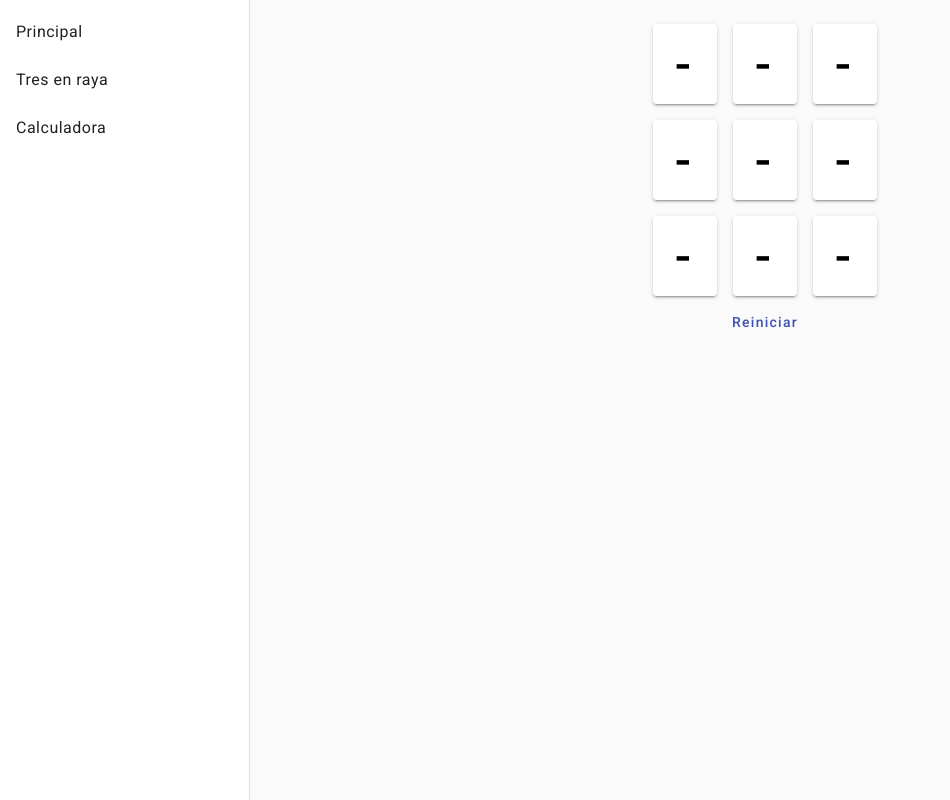
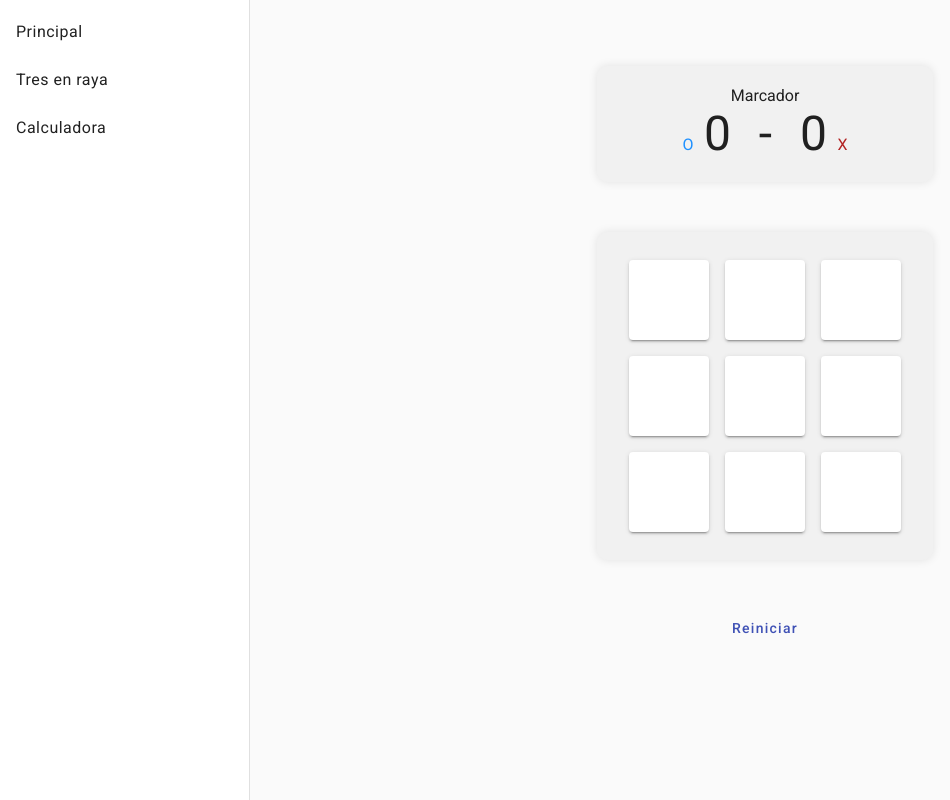
Before and after one commit to CampusDual/cd2024bfi1g3-micro, an Angular app in the folder AngularPruebas/test-app/: page /tres-raya in a window 1280 px wide. Shown: the whole page, without its empty margins (0-950 px from the left). Built offline with nearby package versions, Linux system fonts and the light colour scheme; a web font is replaced by a local one.

Commit message:
Crear marcador 3 en raya Dar formato css a 3 en raya Hacer que el primer jugador sea siempre 'X' Formatear código de tres-raya.component.ts Importar MatFormFieldModule en app.module.ts

```diff
--- a/AngularPruebas/test-app/src/app/app.module.ts
+++ b/AngularPruebas/test-app/src/app/app.module.ts
@@ -11,6 +11,7 @@ import { MatSidenavModule } from '@angular/material/sidenav';
 import { MatListModule } from '@angular/material/list';
 import { MatButtonModule } from '@angular/material/button';
 import { MatIconModule } from '@angular/material/icon';
+import { MatFormFieldModule } from '@angular/material/form-field';
 import { FormsModule } from '@angular/forms';
 
 @NgModule({
@@ -28,6 +29,7 @@ import { FormsModule } from '@angular/forms';
     MatListModule,
     MatButtonModule,
     MatIconModule,
+    MatFormFieldModule,
     FormsModule
   ],
   providers: [],
--- a/AngularPruebas/test-app/src/app/components/tres-raya/tres-raya.component.css
+++ b/AngularPruebas/test-app/src/app/components/tres-raya/tres-raya.component.css
@@ -1,5 +1,39 @@
 .casilla {
   height: 5rem;
+  width: 5rem;
   margin: 0.5rem;
   font-size: 3rem;
 }
+
+.marcador {
+  width: 3rem;
+  font-size: 3rem;
+  display: inline-block;
+}
+
+.signoO {
+  display: inline-block;
+  color: dodgerblue;
+}
+
+.signoX {
+  display: inline-block;
+  color: firebrick;
+}
+
+.tableroDiv,
+.reiniciarDiv {
+  text-align: center;
+  justify-content: space-around;
+}
+
+.tableroDiv,
+.resultadoDiv {
+  width: 21rem;
+  margin: 50px auto;
+  background-color: #f1f1f1;
+  padding: 20px;
+  border-radius: 10px;
+  box-shadow: 0px 0px 10px rgba(0, 0, 0, 0.1);
+  text-align: center;
+}
--- a/AngularPruebas/test-app/src/app/components/tres-raya/tres-raya.component.html
+++ b/AngularPruebas/test-app/src/app/components/tres-raya/tres-raya.component.html
@@ -1,4 +1,13 @@
-<div style="text-align: center">
+<div class="resultadoDiv">
+  <div>Marcador</div>
+  <div class="signoO">O</div>
+  <div class="marcador">{{ marcadorO }}</div>
+  <div class="marcador">-</div>
+  <div class="marcador">{{ marcadorX }}</div>
+  <div class="signoX">X</div>
+</div>
+
+<div class="tableroDiv">
   <button mat-raised-button (click)="presion(0, 0)" class="casilla">
     {{ posiciones[0][0] }}
   </button>
@@ -29,6 +38,6 @@
     {{ posiciones[2][2] }}
   </button>
 </div>
-<div style="text-align: center">
+<div class="reiniciarDiv">
   <button mat-button color="primary" (click)="reiniciar()">Reiniciar</button>
 </div>
--- a/AngularPruebas/test-app/src/app/components/tres-raya/tres-raya.component.ts
+++ b/AngularPruebas/test-app/src/app/components/tres-raya/tres-raya.component.ts
@@ -3,16 +3,18 @@ import { Component } from '@angular/core';
 @Component({
   selector: 'app-tres-raya',
   templateUrl: './tres-raya.component.html',
-  styleUrls: ['./tres-raya.component.css']
+  styleUrls: ['./tres-raya.component.css'],
 })
 export class TresRayaComponent {
   posiciones = [
-    ['-', '-', '-'],
-    ['-', '-', '-'],
-    ['-', '-', '-']
+    [' ', ' ', ' '],
+    [' ', ' ', ' '],
+    [' ', ' ', ' '],
   ];
 
-  jugadorActual = 'O';
+  jugadorActual = 'X';
+  marcadorX: number = 0;
+  marcadorO: number = 0;
 
   presion(fila: number, columna: number) {
     if (this.casillaLibre(fila, columna)) {
@@ -24,56 +26,72 @@ export class TresRayaComponent {
   }
 
   casillaLibre(fila: number, columna: number): boolean {
-    return this.posiciones[fila][columna] == '-';
+    return this.posiciones[fila][columna] == ' ';
   }
 
   verificarGano(jugador: string) {
-    if (this.posiciones[0][0] == jugador &&
+    if (
+      this.posiciones[0][0] == jugador &&
       this.posiciones[0][1] == jugador &&
-      this.posiciones[0][2] == jugador) {
-      alert(`Ganó: ${jugador}`);
+      this.posiciones[0][2] == jugador
+    ) {
+      this.anunciarGanador(jugador);
     }
 
-    if (this.posiciones[1][0] == jugador &&
+    if (
+      this.posiciones[1][0] == jugador &&
       this.posiciones[1][1] == jugador &&
-      this.posiciones[1][2] == jugador) {
-      alert(`Ganó: ${jugador}`);
+      this.posiciones[1][2] == jugador
+    ) {
+      this.anunciarGanador(jugador);
     }
 
-    if (this.posiciones[2][0] == jugador &&
+    if (
+      this.posiciones[2][0] == jugador &&
       this.posiciones[2][1] == jugador &&
-      this.posiciones[2][2] == jugador) {
-      alert(`Ganó: ${jugador}`);
+      this.posiciones[2][2] == jugador
+    ) {
+      this.anunciarGanador(jugador);
     }
 
-    if (this.posiciones[0][0] == jugador &&
+    if (
+      this.posiciones[0][0] == jugador &&
       this.posiciones[1][0] == jugador &&
-      this.posiciones[2][0] == jugador) {
-      alert(`Ganó: ${jugador}`);
+      this.posiciones[2][0] == jugador
+    ) {
+      this.anunciarGanador(jugador);
     }
 
-    if (this.posiciones[0][1] == jugador &&
+    if (
+      this.posiciones[0][1] == jugador &&
       this.posiciones[1][1] == jugador &&
-      this.posiciones[2][1] == jugador) {
-      alert(`Ganó: ${jugador}`);
+      this.posiciones[2][1] == jugador
+    ) {
+      this.anunciarGanador(jugador);
     }
 
-    if (this.posiciones[0][2] == jugador &&
+    if (
+      this.posiciones[0][2] == jugador &&
       this.posiciones[1][2] == jugador &&
-      this.posiciones[2][2] == jugador) {
-      alert(`Ganó: ${jugador}`);
+      this.posiciones[2][2] == jugador
+    ) {
+      this.anunciarGanador(jugador);
     }
 
-    if (this.posiciones[0][0] == jugador &&
+    if (
+      this.posiciones[0][0] == jugador &&
       this.posiciones[1][1] == jugador &&
-      this.posiciones[2][2] == jugador) {
-      alert(`Ganó: ${jugador}`);
+      this.posiciones[2][2] == jugador
+    ) {
+      this.anunciarGanador(jugador);
     }
 
-    if (this.posiciones[0][2] == jugador &&
+    if (
+      this.posiciones[0][2] == jugador &&
       this.posiciones[1][1] == jugador &&
-      this.posiciones[2][0] == jugador) {
-      alert(`Ganó: ${jugador}`);
+      this.posiciones[2][0] == jugador
+    ) {
+      this.anunciarGanador(jugador);
     }
   }
 
@@ -88,8 +106,23 @@ export class TresRayaComponent {
   reiniciar() {
     for (let fila = 0; fila < this.posiciones.length; fila++) {
       for (let columna = 0; columna < this.posiciones.length; columna++) {
-        this.posiciones[fila][columna] = '-';
+        this.posiciones[fila][columna] = ' ';
       }
     }
+    this.jugadorActual = 'X';
+  }
+
+  actualizarMarcador(jugador: string) {
+    if (jugador == 'O') {
+      this.marcadorO++;
+    } else {
+      this.marcadorX++;
+    }
+  }
+
+  anunciarGanador(jugador: string) {
+    this.actualizarMarcador(jugador);
+    alert(`Ganó: ${jugador}`);
+    this.jugadorActual = 'X';
   }
 }
```
